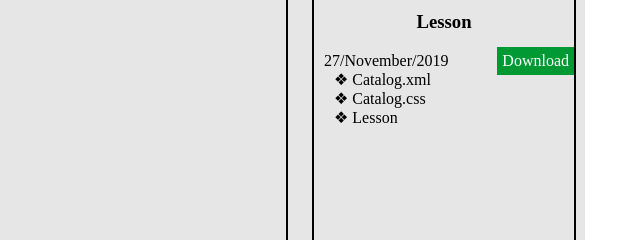
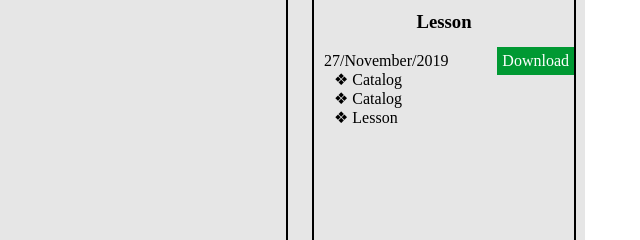
Before and after one commit to ZerTw-O/A2Semester2, a plain HTML site: page content/WAD.html in a window 1280 px wide. Shown: the part 410-650 px from the top of the page, 640-1280 px from the left. Drawn offline with Linux system fonts and the light colour scheme.

Commit message:
Update WAD.html

```diff
--- a/content/WAD.html
+++ b/content/WAD.html
@@ -46,8 +46,8 @@
   		<div class="pp">
   			<span class="oo">27/November/2019</span>
   			<a href="../Data/27-11-2019/27-11-2019.rar"><span class="dwl">Download</span></a>
-  			<p class="subxx" onclick="cc(1)">&#10070; Catalog.xml</p>
-  			<p class="subxx" onclick="cc(2)">&#10070; Catalog.css</p>
+  			<p class="subxx" onclick="cc(1)">&#10070; Catalog</p>
+  			<p class="subxx" onclick="cc(2)">&#10070; Catalog</p>
   			<p class="subxx" onclick="cc(3)">&#10070; Lesson</p>
 
   		</div>
```
